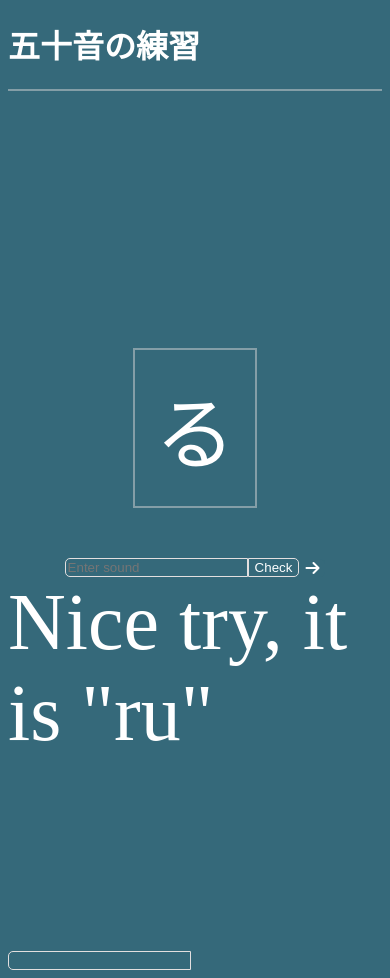
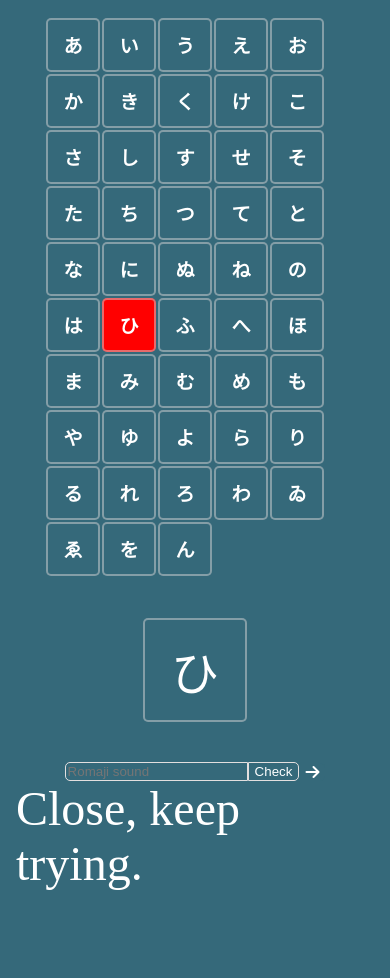
Before and after one commit to ChonCanCode/project-06-gojuon-practice, a plain HTML site: page index.html in a window 390 px wide. Both pictures are taken after a click on the button "Check". After the commit the page ends 907 px from the top, so only its background shows below. Drawn offline with Linux system fonts and the light colour scheme.

Commit message:
Verison 1.2 completed

```diff
--- a/index.html
+++ b/index.html
@@ -8,14 +8,19 @@
     <title>GOJUON PRACTICE</title>
 </head>
 <body>
-    <h1>五十音の練習</h1>
-    <p style="border-bottom: 2px solid rgba(211,211,211,0.5);"></p>
+    <header>
+    <h1 class="header">五十音の練習</h1>
+    </header>
     <div class="container">
+        <div class="bingo_container">
+            <div class="bingo">
+            </div>
+        </div>
         <div class="character">
             <span id="output"></span>
         </div>
         <div class="input_container">
-        <input type="text" id="user_input" placeholder="Enter sound" oninput="validateLetters(this)"><button onclick="checking()">Check</button><button onclick="generate()" class="reload"><i class="fa-solid fa-arrow-right"></i></button>
+        <input type="text" id="user_input" placeholder="Romaji sound" oninput="validateLetters(this)"><button onclick="checking()">Check</button><button onclick="generate()" class="reload"><i class="fa-solid fa-arrow-right"></i></button>
         <script>
             function validateLetters(input) {
                 input.value = input.value.replace(/[^a-zA-Z]/g, ''); // Allow letters only (A-Z, a-z)
@@ -31,11 +36,3 @@
     <script src="script.js"></script>
 </body>
 </html>
-
-<input type="text" id="amount" oninput="validateNumber(this)">
-
-<script>
-    function validateNumber(input) {
-        input.value = input.value.replace(/[^0-9.]/g, ''); // Allow digits and dots only
-    }
-</script>
--- a/script.js
+++ b/script.js
@@ -1,4 +1,9 @@
-window.addEventListener('load',generate);
+window.addEventListener('load', startUpFunction);
+
+function startUpFunction(){
+    generate();
+    addItem();
+}
 
 let hiragana = ['あ','い','う','え','お','か','き','く','け','こ','さ','し','す','せ','そ','た','ち','つ','て','と','な','に','ぬ','ね','の','は','ひ','ふ','へ','ほ','ま','み','む','め','も','や','ゆ','よ','ら','り','る','れ','ろ','わ','ゐ','ゑ','を','ん'];
 
@@ -7,6 +12,29 @@ let sound = ['a','i','u','e','o','ka','ki','ku','ke','ko','sa','si','su','se','s
 let randomIndex = -1;
 
 let expression = ''
+
+let bingo = document.getElementsByClassName("bingo")[0];
+
+let hiraganaItems = document.querySelectorAll('.hiragana-item');
+
+function addItem(){
+
+    for(i = 0; i < hiragana.length; i++){
+        let h1 = document.createElement("h1");
+        h1.innerHTML = hiragana[i];
+
+        // Assign a unique class or data attribute to each element for easier selection
+        h1.classList.add("hiragana-item");
+        h1.setAttribute("data-index", i); // Store the index for later use
+
+        h1.addEventListener("click", function() {
+            h1.style.background = "rgba(211,211,211,0.5)";
+            h1.style.cursor = "pointer";
+        })
+
+        bingo.appendChild(h1);
+    }
+}
 
 document.addEventListener('keydown',function(event){
     if(event.key === "Enter"){
@@ -26,18 +54,24 @@ function generate(){
 }
 
 
-function checking(){
-
+function checking() {
     const userInput = document.getElementById('user_input').value.toLowerCase();
-
     const currentSound = sound[randomIndex];
 
-    let outcome = userInput == currentSound ? 'Correct!' : `Nice try, it is "${currentSound}"`
+    let outcome = userInput === currentSound ? 'Correct!' : 'Close, keep trying.';
 
     document.getElementById('answer').innerHTML = outcome;
 
-    if (outcome === 'You dumb dumb?') {
+    // Access the corresponding h1 element using the randomIndex
+    let correctHiraganaItem = document.querySelector(`.hiragana-item[data-index='${randomIndex}']`);
+
+    // Change background color based on the outcome
+    if (userInput === currentSound) {
+        correctHiraganaItem.style.background = 'green';  // Set background to green if correct
         document.getElementById('user_input').value = '';
-        ''
+        generate();
+    } else {
+        correctHiraganaItem.style.background = 'red';  // Set background to red if incorrect
+        document.getElementById('user_input').value = '';  // Clear input field
     }
 }
--- a/style.css
+++ b/style.css
@@ -1,33 +1,93 @@
+/* Back ground */
+
 *{
     background: rgb(53, 105, 122);
     color: white
 }
 
+.body{
+    overflow-y: auto;
+}
 
+/* Header */
+
+.header{
+    display: flex;
+    flex-direction: row;
+    position: fixed;
+    font-size: 2rem;
+    border-bottom: 2px solid rgba(211,211,211,0.5);
+    visibility: visible;
+}
+
+
+/* Body */
 .container{
     display: flex;
     margin: auto;
     flex-direction: column;
     justify-content: center;
     align-items: center;
-    height: 100vh;
+    padding: 20px;
+    overflow-y: auto;
 }
 
+/* Bingo body */
+
+.bingo_container{
+    display: flex;
+    flex-direction: row;
+    max-width: 600px;
+    margin: 1px;
+    z-index: 1;
+}
+
+.bingo{
+    display: flex;
+    flex-direction: row;
+    flex-wrap: wrap;
+    width: 300px;
+}
+
+.bingo h1{
+    border:2px solid rgba(211,211,211,0.5);
+    border-radius: 5px;
+    height: 50px;
+    width: 50px;
+    display: flex;
+    justify-content: center;
+    align-items: center;
+    margin: 1px;
+    padding: none;
+}
+
+
+/* Character body */
+
 .character{
+    display: flex;
+    flex-direction: column;
+    justify-content: center;
+    align-items: center;
     border:2px solid rgba(211,211,211,0.5);
-    margin:50px;
-    padding: 20px;
+    margin: 40px;
+    height: 100px;
+    width: 100px;
+    padding: none;
+    border-radius: 5px;
 }
 
 #output, #answer{
-    font-size: 5rem;
+    font-size: 3rem;
 }
+
 input{
     outline: none;
     border: 1px solid rgb(227, 223, 223);
     border-radius: 5px 0 0 5px;
+}
 
-}
+
 
 button{
     outline: none;
@@ -58,3 +118,76 @@ input, button {
     outline:none;
     font-size: 1rem;
 }
+
+
+/* Responsive styles for different screen sizes */
+@media (max-width: 1024px) {
+    .bingo h1 {
+        font-size: 1.8rem; /* Adjust font size for smaller screens */
+    }
+    .container {
+        padding: 15px;
+    }
+}
+
+@media (max-width: 768px) {
+    @media (max-width: 768px) {
+        .header {
+            writing-mode: vertical-rl;
+            border-bottom: none;
+            border-left: 2px solid rgba(211,211,211,0.5)
+        }
+        .header h1 {
+            font-size: 1.2rem; /* Optional: Adjust font size for smaller screens */
+        }
+    }
+
+    .bingo_container {
+        max-width: 100%; /* Expand to full width */
+    }
+    .bingo h1 {
+        font-size: 1.5rem;
+    }
+    .container {
+        padding: 10px;
+    }
+}
+
+@media (max-width: 480px) {
+    .header {
+        visibility: collapse;
+    }
+    .bingo h1 {
+        font-size: 1.2rem;
+    }
+    .container {
+        padding: 8px;
+    }
+}
+
+@media (max-width: 320px) {
+    .header {
+        visibility: collapse;
+    }
+
+    .bingo h1 {
+        font-size: 0.5rem;
+        height: 20px;
+        width: 20px;
+    }
+    .container {
+        padding: 5px;
+    }
+}
+
+@media (max-width: 240px) {
+    .bingo h1 {
+        font-size: 0.4rem;
+        height: 15px;
+        width: 15px;
+        padding: 0;
+    }
+    .container {
+        padding: 0;
+    }
+}
```
Also changed, not shown: 1 other file.
